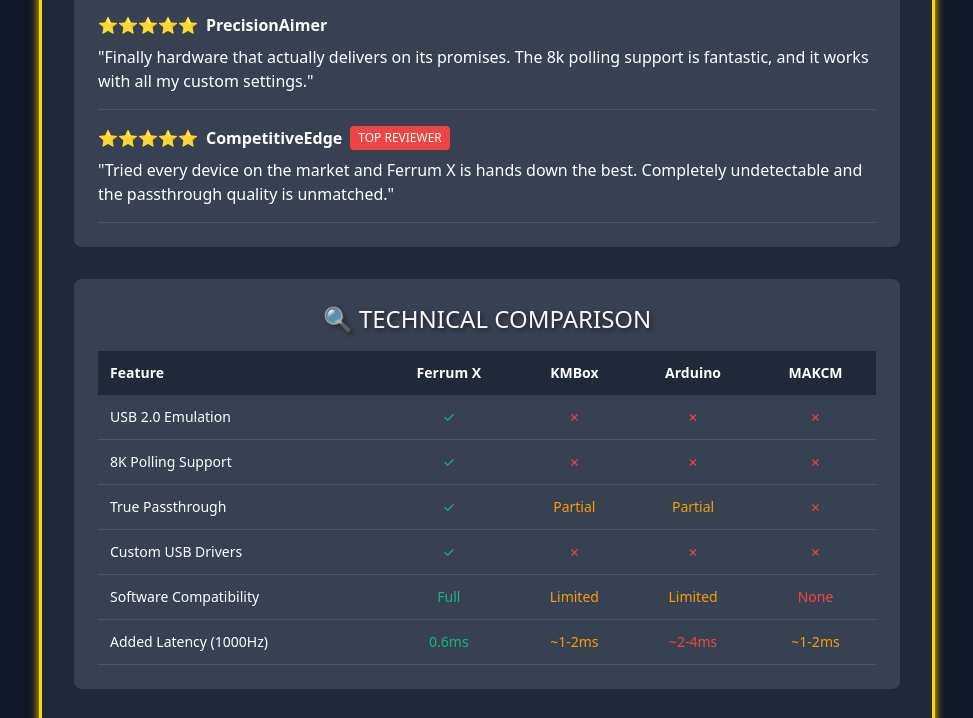
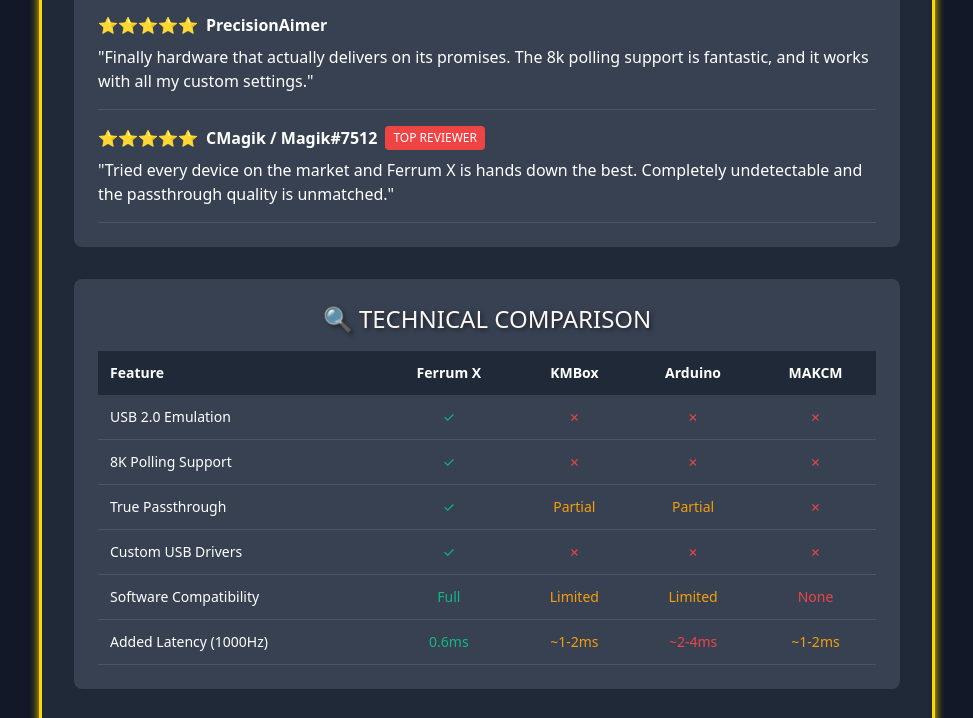
Before and after one commit to asp/crump0rt.xyz, a plain HTML site: page index.html in a window 1280 px wide. Shown: the part 3803-4521 px from the top of the page, without its empty margins (153-1126 px from the left). Drawn offline with nearby package versions, Linux system fonts and the light colour scheme.

Commit message:
Update index.html

```diff
--- a/index.html
+++ b/index.html
@@ -346,7 +346,7 @@
                     <div class="border-b border-gray-600 pb-4">
                         <div class="flex items-center mb-2">
                             <span class="text-yellow-400">⭐⭐⭐⭐⭐</span>
-                            <span class="ml-2 font-bold">CompetitiveEdge</span>
+                            <span class="ml-2 font-bold">CMagik / Magik#7512</span>
                             <span class="ml-2 bg-red-500 text-white text-xs px-2 py-1 rounded">TOP REVIEWER</span>
                         </div>
                         <p>"Tried every device on the market and Ferrum X is hands down the best. Completely undetectable and the passthrough quality is unmatched."</p>
```
